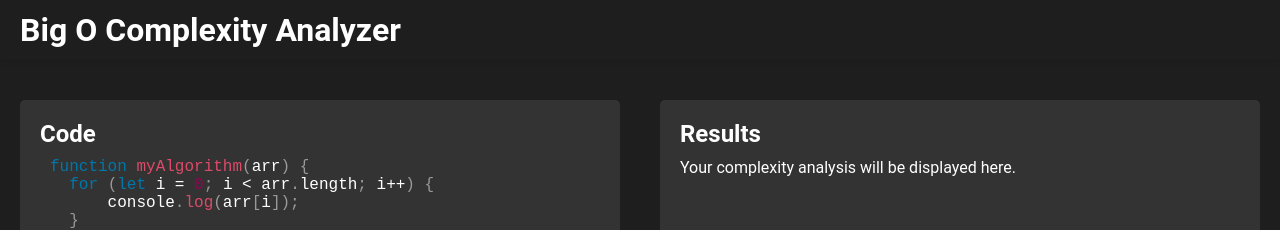
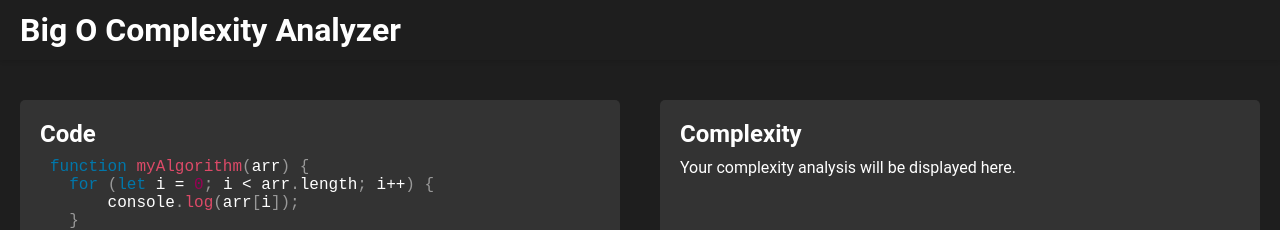
Before and after one commit to atavci/complexity-analyzer, a React (Create React App) app: page / in a window 1280 px wide. Shown: the top 230 px of the page. Built offline with nearby package versions, Linux system fonts and the light colour scheme.

Commit message:
Initial version

```diff
--- a/package.json
+++ b/package.json
@@ -8,6 +8,7 @@
     "@codemirror/lang-javascript": "^6.1.4",
     "@codemirror/state": "^6.2.0",
     "@codemirror/view": "^6.9.2",
+    "@supabase/supabase-js": "^2.13.1",
     "@testing-library/jest-dom": "^5.16.5",
     "@testing-library/react": "^13.4.0",
     "@testing-library/user-event": "^13.5.0",
--- a/src/App.css
+++ b/src/App.css
@@ -124,3 +124,12 @@ code {
   .pulse {
     animation: pulse 1s ease-in-out infinite;
   }
+
+  .row-el {
+    grid-row: 1 / span 2
+  }
+
+  .grid-container {
+    display: grid;
+
+  }
--- a/src/App.js
+++ b/src/App.js
@@ -6,6 +6,20 @@ import "prismjs/components/prism-clike";
 import "prismjs/components/prism-javascript";
 import "prismjs/themes/prism.css";
 import "./custom-prism.css";
+import { createClient } from "@supabase/supabase-js";
+
+const supabase = createClient(
+  "https://fbjjixkrcvwcptzvtkqw.supabase.co",
+  process.env.REACT_APP_ANON_KEY
+);
+
+function findBigONotation(inputText) {
+  const regex = /O\(\s*[a-zA-Z0-9\s+\-*/^]*\)/g;
+  const matches = inputText.match(regex);
+
+  return matches || [];
+}
+
 
 function App() {
   const [code, setCode] = useState(
@@ -16,36 +30,40 @@ function App() {
   return true;
 }`
   );
-  const [results, setResults] = useState("Your complexity analysis will be displayed here.");
+  const [results, setResults] = useState(
+    "Your complexity analysis will be displayed here."
+  );
   const [loading, setLoading] = useState(false);
 
   function handleResult(results) {
+    console.log(results);
+    if (results && results.choices && results.choices.length > 0) {
+      console.log(results.choices);
+      setResults(results.choices[0].message.content.toString());
+      return true;
+    }
     setResults(results);
   }
 
   function analyzeCode() {
     setLoading(true);
-    const url = "http://localhost:3000/conversation";
-    const data = {
-      message:
-        "Calculate the complexity of the following code and output the result with big O notation. Code: " +
-        code,
-    };
-    console.log("data: " + JSON.stringify(data));
-    fetch(url, {
-      method: "POST",
-      headers: {
-        "Content-Type": "application/json",
-      },
-      body: JSON.stringify(data),
-    })
+    supabase.functions
+      .invoke("complexity-analyzer", {
+        body: { prompt: code },
+      })
       .then((response) => {
-        response.json().then((responseData) => {
-          handleResult(responseData.response);
-          setLoading(false);
-        });
+        try {
+          handleResult(response.data.results);
+        } catch (err) {
+          handleResult("Unknown issue encountered");
+        }
+        setLoading(false);
       })
-      .catch((error) => console.error("Error:", error));
+      .catch((error) => {
+        console.error("Error:", error);
+        handleResult("error");
+        setLoading(false);
+      });
   }
 
   return (
@@ -56,7 +74,7 @@ function App() {
       <main>
         <section className="left-column">
           <div className="code-editor">
-          <h2>Code</h2>
+            <h2>Code</h2>
             <Editor
               lassName="code"
               value={code}
@@ -72,13 +90,21 @@ function App() {
           <p className="description">
             Paste your code above to analyze its complexity in Big O Notation.
           </p>
-          <button id="analyze-btn" onClick={analyzeCode}>Analyze</button>
+          <button id="analyze-btn" onClick={analyzeCode}>
+            Analyze
+          </button>
         </section>
         <section className="right-column">
           <div className="results">
-            <h2>Results</h2>
+            <div className="grid-container">
+              <h2 className="row-el">Complexity</h2>
+              <h2 className="row-el">{findBigONotation(results)[0] || ""}</h2>
+            </div>
+
             {loading ? (
-              <div className={`loading ${loading ? "pulse" : ""}`}>Loading...</div>
+              <div className={`loading ${loading ? "pulse" : ""}`}>
+                Loading...
+              </div>
             ) : (
               <ul>
                 <li>{results}</li>
```
Also changed, not shown: src/Result.js (deleted, +0 -7 lines), 2 other files (tests, documents, lock files or other folders).
